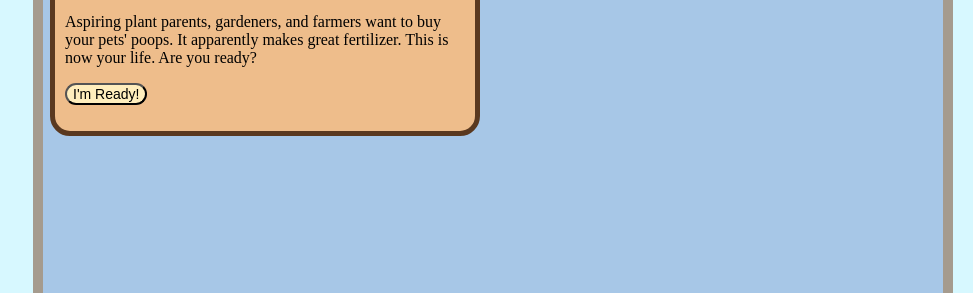
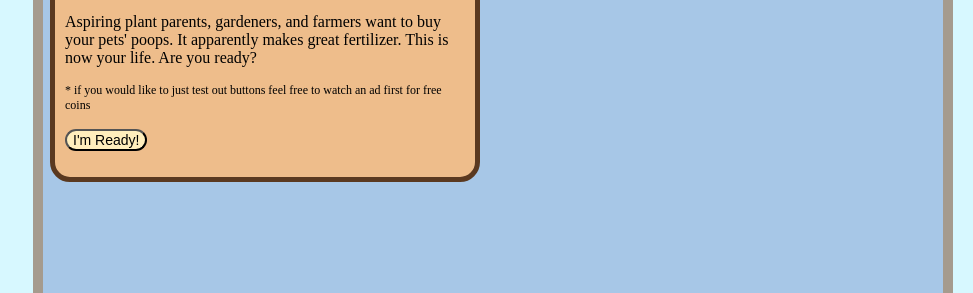
Before and after one commit to AnnaYTH/fishTank2, a website built with webpack: page index.html in a window 1280 px wide. Shown: the part 241-534 px from the top of the page, 0-973 px from the left. Built offline with Linux system fonts and the light colour scheme.

Commit message:
ad functionality for testing purposes

```diff
--- a/index.html
+++ b/index.html
@@ -21,6 +21,9 @@
                 </p>
                 <p id='instruction_text'>
                     Aspiring plant parents, gardeners, and farmers want to buy your pets' poops. It apparently makes great fertilizer. This is now your life. Are you ready?
+                </p>
+                <p id='instruction_text' style="font-size: 12px;">
+                    * if you would like to just test out buttons feel free to watch an ad first for free coins
                 </p>
                 <p>
                     <button class='instruction_button' id='hide_instructions' onclick="hide()"> I'm Ready! </button>
@@ -112,6 +115,16 @@
                     <li>
                         <button class="button" id ='watch_ad_button' type= 'button' title='Watch an ad for Free Coins'> Watch Ad </button>
                     </li>
+                    <!-- <li>
+                        <button class='button' onclick='show'> Show Instructions </button>
+                        <script>
+                            function show() {
+                                const inst = document.getElementById("instruction")
+                                console.log(inst);
+                                inst.style.visibility ='visible'
+                            }
+                        </script>
+                    </li> -->
                     <li>
                         <a href="index.html">
                             <button class='button' id='reset_game' type='button' title='Start from scratch?'> Reset Game </button>
```
Also changed, not shown: README.md, dist/main.js.
